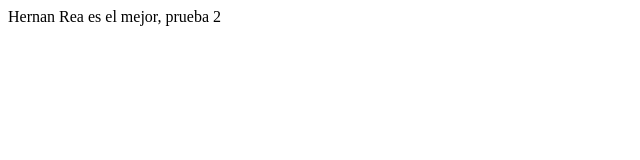
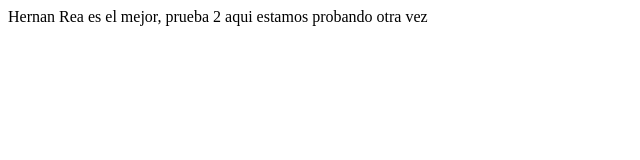
Before and after one commit to Hernanrea/proyectoDemoCursoPrework, a plain HTML site: page index.html in a window 1280 px wide. Shown: the whole page, without its empty margins (0-640 px from the left). Drawn offline with Linux system fonts and the light colour scheme.

Commit message:
primera edicion

```diff
--- a/index.html
+++ b/index.html
@@ -8,5 +8,6 @@
 </head>
 <body>
     Hernan Rea es el mejor, prueba 2
+    aqui estamos probando otra vez
 </body>
 </html>
```
